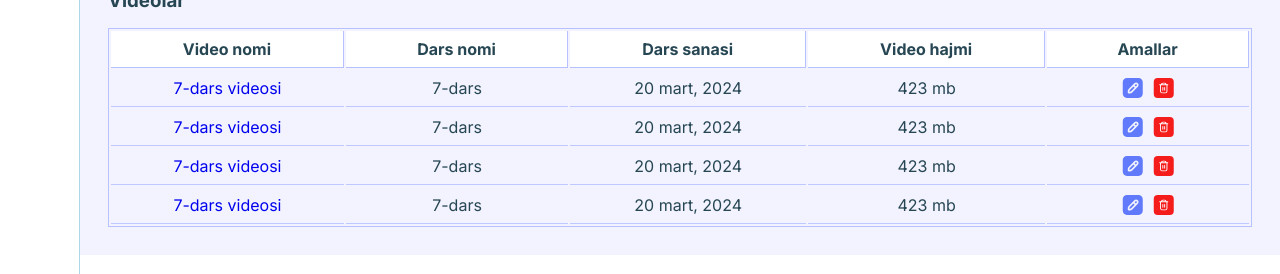
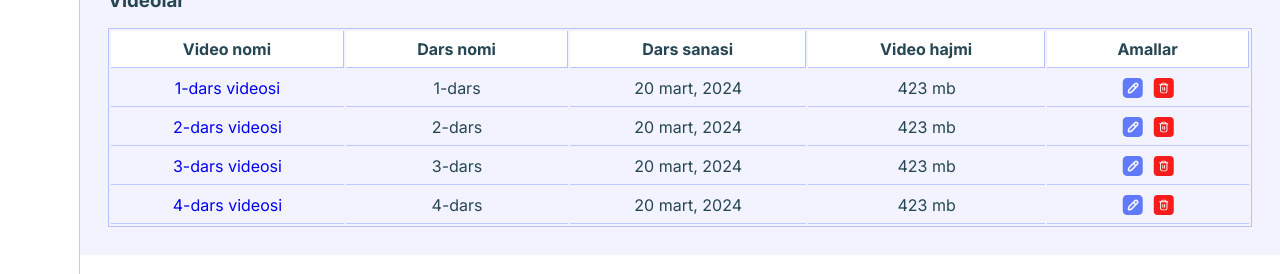
Before and after one commit to rishtansoft/online-edu-crm-fn14, a React (Vite) app: page / in a window 1280 px wide. Shown: the part 138-412 px from the top of the page. Built offline with nearby package versions, Linux system fonts and the light colour scheme.

Commit message:
third commit

```diff
--- a/src/App.module.css
+++ b/src/App.module.css
@@ -4,6 +4,7 @@
 
 .wrapper {
   display: flex;
+  margin: 0 auto;
 }
 
 .header {
--- a/src/components/Lessons/index.jsx
+++ b/src/components/Lessons/index.jsx
@@ -19,8 +19,8 @@ function Lesson() {
                         <th>Amallar</th>
                     </tr>
                     <tr>
-                        <td><NavLink to="/videoPage">7-dars videosi</NavLink></td>
-                        <td>7-dars</td>
+                        <td><NavLink to="/videoPage">1-dars videosi</NavLink></td>
+                        <td>1-dars</td>
                         <td>20 mart, 2024</td>
                         <td>423 mb</td>
                         <td className={styles.actions}>
@@ -29,8 +29,8 @@ function Lesson() {
                         </td>
                     </tr>
                     <tr>
-                        <td><NavLink to="/videoPage">7-dars videosi</NavLink></td>
-                        <td>7-dars</td>
+                        <td><NavLink to="/videoPage">2-dars videosi</NavLink></td>
+                        <td>2-dars</td>
                         <td>20 mart, 2024</td>
                         <td>423 mb</td>
                         <td className={styles.actions}>
@@ -39,8 +39,8 @@ function Lesson() {
                         </td>
                     </tr>
                     <tr>
-                        <td><NavLink to="/videoPage">7-dars videosi</NavLink></td>
-                        <td>7-dars</td>
+                        <td><NavLink to="/videoPage">3-dars videosi</NavLink></td>
+                        <td>3-dars</td>
                         <td>20 mart, 2024</td>
                         <td>423 mb</td>
                         <td className={styles.actions}>
@@ -49,8 +49,8 @@ function Lesson() {
                         </td>
                     </tr>
                     <tr>
-                        <td><NavLink to="/videoPage">7-dars videosi</NavLink></td>
-                        <td>7-dars</td>
+                        <td><NavLink to="/videoPage">4-dars videosi</NavLink></td>
+                        <td>4-dars</td>
                         <td>20 mart, 2024</td>
                         <td>423 mb</td>
                         <td className={styles.actions}>
--- a/src/components/VideoPage/index.jsx
+++ b/src/components/VideoPage/index.jsx
@@ -5,7 +5,7 @@ import styles from "./index.module.css";
 function Video() {
     const [isHomework, setIsHomework] = useState(true);
     const [videoData, setVideoData] = useState(null);
-    // const [error, setError] = useState(null);
+    const [error, setError] = useState(null);
 
     function handleHomework() {
         setIsHomework(true);
@@ -15,17 +15,17 @@ function Video() {
         setIsHomework(false);
     }
 
-    useEffect(() => {
-        var requestOptions = {
-            method: 'GET',
-            redirect: 'follow'
-        };
+    // useEffect(() => {
+    //     var requestOptions = {
+    //         method: 'GET',
+    //         redirect: 'follow'
+    //     };
 
-        fetch("https://api.kinescope.io/v1/videos/5o1o7855WXEWDcETxN7CKc/posters", requestOptions)
-            .then(response => response.text())
-            .then(result => console.log(result))
-            .catch(error => console.log('error', error));
-    }, []);
+    //     fetch("https://api.kinescope.io/v1/videos?page=1&per_page=1&order=created_at.desc,title.asc", requestOptions)
+    //         .then(response => response.text())
+    //         .then(result => console.log(result))
+    //         .catch(error => console.log('error', error));
+    // }, []);
 
     return (
         <div className={styles.main}>
@@ -39,37 +39,30 @@ function Video() {
                     </NavLink>
                 </div>
                 <div className={styles.imageWrapper}>
-                    <div className={styles.videoImage}>
-                        <div style={{ position: "relative", paddingTop: "100%", width: "100%" }}>
-                            {error ? (
-                                <p>Error: {error}</p>
-                            ) : (
-                                <pre>{JSON.stringify(videoData, null, 2)}</pre>
-                            )}
-                        </div>
+                    <div className={styles.imageFrame}>
+                        <iframe
+                            src="https://kinescope.io/embed/anrBNqaBNZsyFvsmtLxQAN"
+                        ></iframe>
                     </div>
                     <div className={styles.homeworkRating}>
                         <nav className={styles.nav}>
                             <ul className={styles.navList}>
-                                <li>
-                                    <a onClick={handleHomework} href="/home">
-                                        Tasnif
-                                    </a>
+                                <li onClick={handleHomework} style={isHomework ? { borderBottom: "2px solid #929acc", color: "#929acc" } : { borderBottom: "none" }}>
+                                    Tasnif
                                 </li>
-                                <li>
-                                    <a onClick={handleRating} href="/homes">
-                                        Dars reytingi
-                                    </a>
+                                <li onClick={handleRating} style={isHomework ? { borderBottom: "none" } : { borderBottom: "2px solid #929acc", color: "#929acc" }}>
+                                    Dars reytingi
                                 </li>
                             </ul>
                         </nav>
+
                         {isHomework ? (
-                            <div className={styles.homework}>
+                            <div className={styles.homework} >
                                 <p>Bu yerda dars haqida tasnif</p>
                                 <br />
                             </div>
                         ) : (
-                            <div className={styles.rating}>
+                            <div className={styles.rating} >
                                 <p>Rating</p>
                                 <br />
                             </div>
@@ -79,12 +72,22 @@ function Video() {
             </div>
             <div className={styles.fixed}>
                 <div className={styles.lessonList}>
-                    {[...Array(8)].map((_, index) => (
-                        <div key={index} className={styles.lesson}>
-                            <p>1-dars</p>
-                            <h5>Dars sanasi: 23 Fev, 2024</h5>
-                        </div>
-                    ))}
+                    <div className={styles.lesson}>
+                        <p>1-dars</p>
+                        <h5>Dars sanasi: 23 Fev, 2024</h5>
+                    </div>
+                    <div className={styles.lesson}>
+                        <p>2-dars</p>
+                        <h5>Dars sanasi: 23 Fev, 2024</h5>
+                    </div>
+                    <div className={styles.lesson}>
+                        <p>3-dars</p>
+                        <h5>Dars sanasi: 23 Fev, 2024</h5>
+                    </div>
+                    <div className={styles.lesson}>
+                        <p>4-dars</p>
+                        <h5>Dars sanasi: 23 Fev, 2024</h5>
+                    </div>
                 </div>
             </div>
         </div>
--- a/src/components/VideoPage/index.module.css
+++ b/src/components/VideoPage/index.module.css
@@ -2,7 +2,6 @@
   width: 100%;
   display: flex;
   gap: 30px;
-  margin: 0 auto;
   padding: 28px 18px;
 }
 
@@ -14,12 +13,10 @@
 /* .imageWrapper {
   margin: 18px;
 } */
-
 .videoImage {
   width: 800px;
   height: 500px;
   border-radius: 12px;
-  background-color: #c4c4c4;
 }
 
 .lessonNumber {
@@ -40,14 +37,18 @@
 
 .backButton {
   background-color: #e9c46a;
-  padding: 12px 16px;
-  height: 52px;
+  padding: 14px 16px 8px;
+  height: 48px;
   color: white;
   border: none;
   /* border: 1px solid #1737b0; */
   border-radius: 12px;
   margin-left: 40px;
   cursor: pointer;
+}
+
+.backButton:hover {
+  background-color: #eccd80;
 }
 
 .homeworkRating {
@@ -72,19 +73,16 @@
 }
 
 .navList li {
+  cursor: pointer;
   padding: 12px;
   display: inline;
   margin-left: 16px;
-}
-
-.navList li a {
   text-decoration: none;
   color: #264653;
   font-weight: 500;
-  padding: 12px;
 }
 
-.navList li a:focus {
+.navList li:focus {
   border-bottom: 2px solid #929acc;
   color: #929acc;
 }
@@ -121,26 +119,15 @@
   cursor: pointer;
 }
 
+.lesson:hover {
+  background-color: #2fb1a1;
+}
+
 .lesson h5 {
   font-weight: 400;
 }
 
-/* width */
-::-webkit-scrollbar {
-  width: 10px;
+.imageFrame iframe {
+  width: 100%;
+  height: 420px;
 }
-
-/* Track */
-::-webkit-scrollbar-track {
-  background: #f1f1f1;
-}
-
-/* Handle */
-::-webkit-scrollbar-thumb {
-  background: #888;
-}
-
-/* Handle on hover */
-::-webkit-scrollbar-thumb:hover {
-  background: #555;
-}
```
